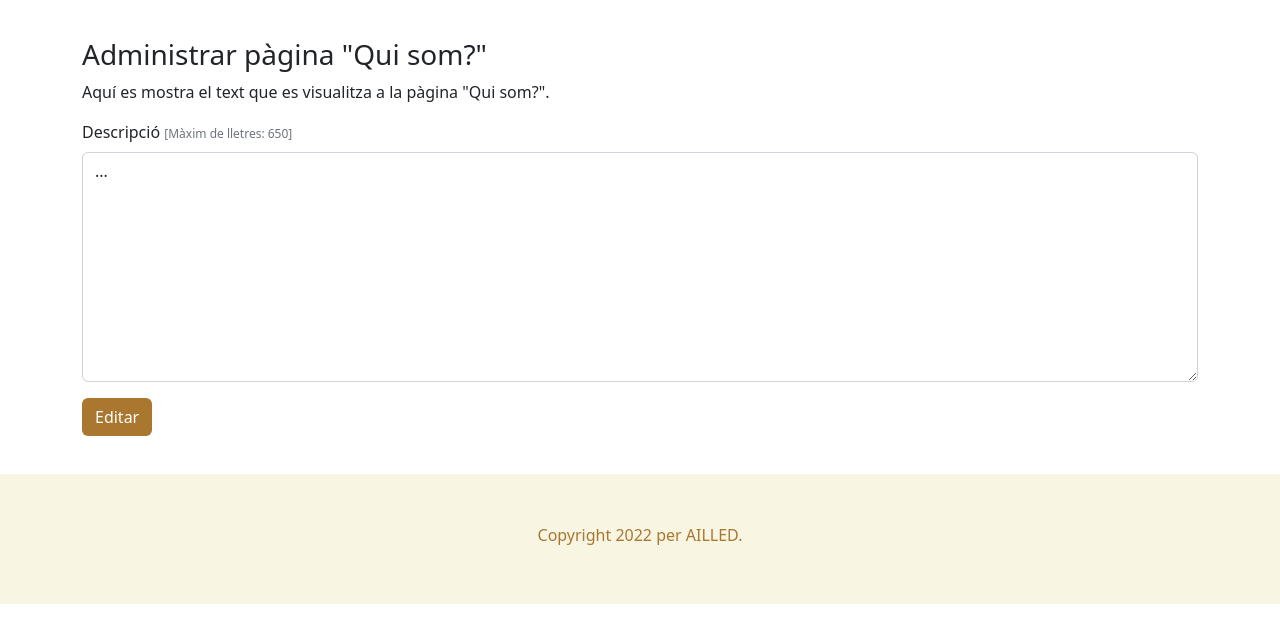
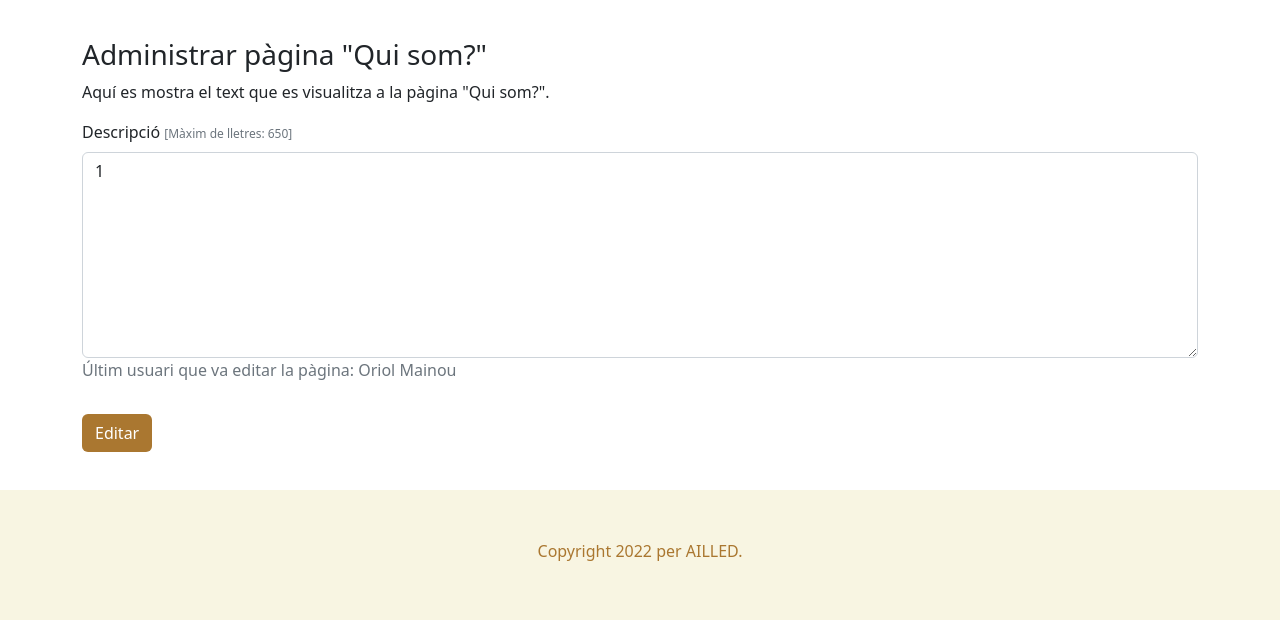
Before and after one commit to omainou/treball_final, a PHP site: page /admin_qui_som.php in a window 1280 px wide. Shown: the part 61-683 px from the top of the page. Run offline with PHP 8.4, Linux system fonts and the light colour scheme; data comes from the database, SQL or seed files in the repository; tables that the repository leaves empty hold one stand-in row (values such as "Sample post").

Commit message:
Administrador "qui som"

```diff
--- a/admin_qui_som.php
+++ b/admin_qui_som.php
@@ -22,13 +22,46 @@
         <h3>Administrar pàgina "Qui som?"</h3>
         <p>Aquí es mostra el text que es visualitza a la pàgina "Qui som?".</p>
 
+        <?php
+          if (isset($_POST["submit"])) {
+            $quisom = $_POST["quisom"];
+            $sessions = $_SESSION['id_usuari_sessio'];
+
+            $sql_update = "UPDATE qui_som SET text=?, id_persona=? WHERE id=1";
+            $resultat_update = $connexio_PDO->prepare($sql_update);
+
+            $resultat_update->execute([ $quisom , $sessions ]);
+
+            echo "<div class='alert alert-success' role='alert'>Editat correctament.</div>";
+          }
+        ?>
+
         <form action="admin_qui_som.php" method="post" class="row g-3">
           <div class="col-12">
             <label for="quisom" class="form-label">
               Descripció
               <span class="text-muted" id="max_paraules">[Màxim de lletres: 650]</span>
             </label>
-            <textarea name="quisom" id="quisom" rows="9" class="form-control" maxlength="650" required>...</textarea>
+
+            <?php
+            $sql_qui_som = "SELECT * FROM qui_som";
+            $resultat_qui_som = $connexio->query($sql_qui_som);
+
+            if ($resultat_qui_som->num_rows > 0) {
+              while ($row_qui_som = $resultat_qui_som->fetch_assoc()) {
+                ?>
+                <textarea name="quisom" rows="8" class="form-control" maxlength="650" required><?php echo $row_qui_som["text"]; ?></textarea>
+                <?php
+
+                $sql_usuari = "SELECT * FROM usuari WHERE id = " . $row_qui_som["id_persona"];
+                $resultat_usuari = $connexio->query($sql_usuari);
+
+                while ($row_usuari = $resultat_usuari->fetch_assoc()) {
+                  echo "<p class='text-muted'>Últim usuari que va editar la pàgina: " . $row_usuari["nom"] . "</p>";
+                }
+              }
+            }
+            ?>
           </div>
 
           <div class="col-12">
```
